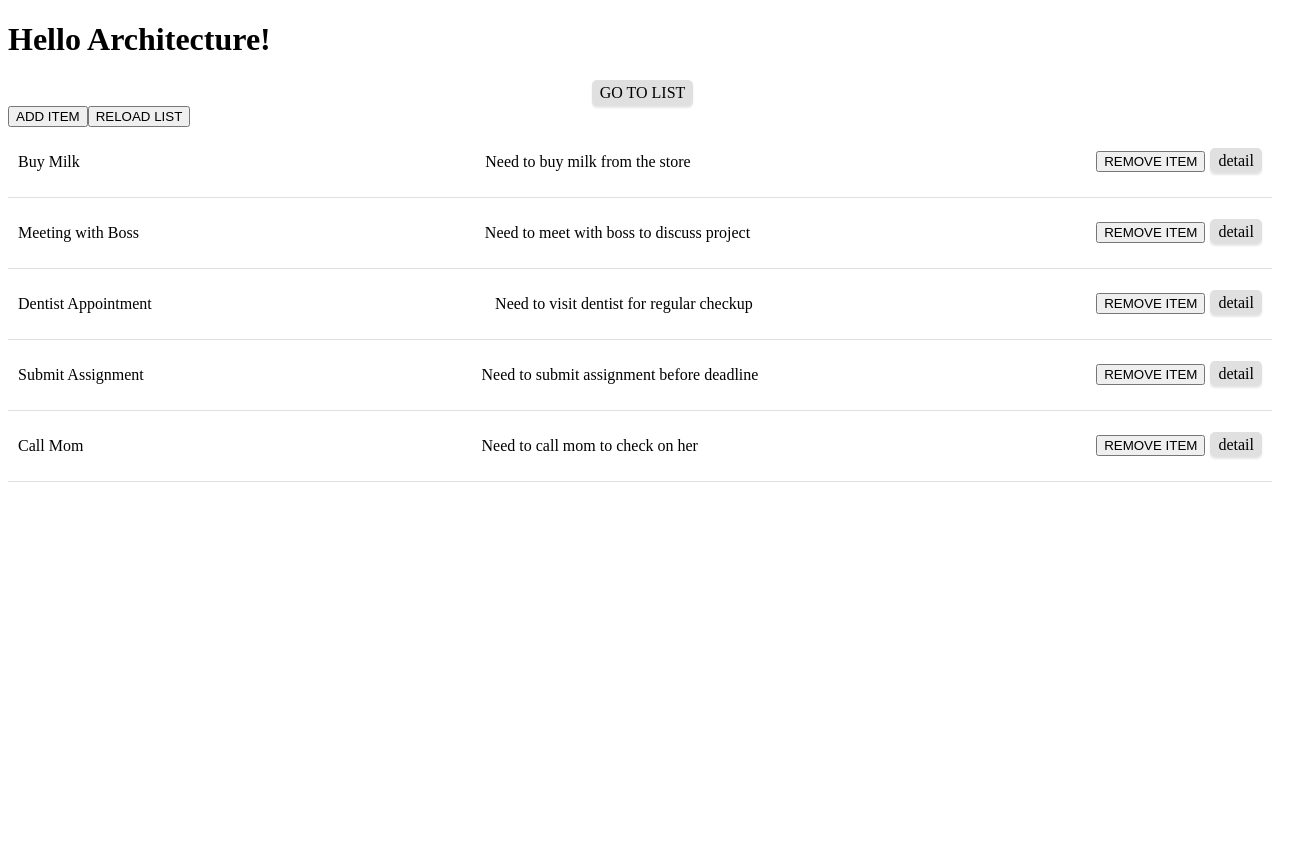
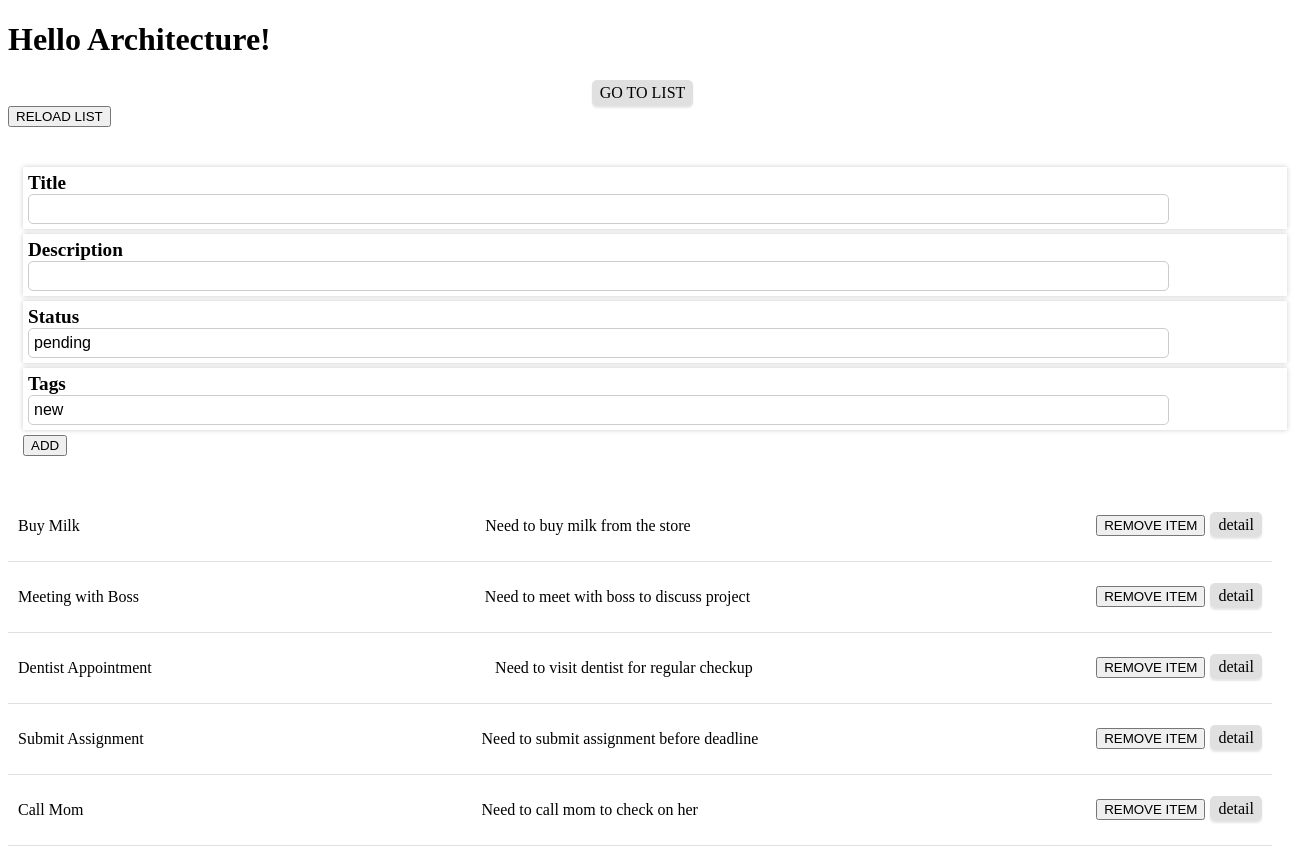
Before and after one commit to omGazz/exhagonal-architecture-todo, an Angular app: page / in a window 1280 px wide. Shown: the whole page, 1302 px wide, since content can reach past the window. Before the commit the page ends 800 px from the top, so only its background shows below. Built offline with nearby package versions, Linux system fonts and the light colour scheme.

Commit message:
added simple form

```diff
--- a/src/domains/todo/domain/entities/todo.entity.ts
+++ b/src/domains/todo/domain/entities/todo.entity.ts
@@ -1,5 +1,8 @@
 
 export class ToDo {
+    /*
+    Here we should use value objects instead of primitive types.
+    */
     constructor(public id: number, public title: string, public description: string, public status: string, public tags: string[]) {
     }
 
--- a/src/domains/todo/presentational/pages/page-list/list-page.component.html
+++ b/src/domains/todo/presentational/pages/page-list/list-page.component.html
@@ -1,5 +1,5 @@
 <section class="list-page">
-  <button (click)="addItem()">ADD ITEM</button>
   <button (click)="refreshList()">RELOAD LIST</button>
+  <ui-form (addItemEvent)="addItem($event)"></ui-form>
   <ui-list [list]="list()" [isPending]="isPending()" (removeItemEvent)="deleteItem($event)"></ui-list>
 </section>
--- a/src/domains/todo/presentational/pages/page-list/list-page.component.ts
+++ b/src/domains/todo/presentational/pages/page-list/list-page.component.ts
@@ -8,11 +8,13 @@ import {
 import { UiListComponent } from '../../ui/ui-list/ui-list.component';
 import { ListToDoFacade } from 'src/domains/todo/presentational/pages/page-list/list-todo.facade';
 import { ToDo } from 'src/domains/todo/domain/entities/todo.entity';
+import { UiFormComponent } from '../../ui/ui-form/ui-form.component';
+import { todoDTO } from 'src/domains/todo/domain/types/to-do.model';
 
 @Component({
   selector: 'list-page',
   standalone: true,
-  imports: [CommonModule, UiListComponent],
+  imports: [CommonModule, UiListComponent, UiFormComponent],
   templateUrl: './list-page.component.html',
   styleUrls: ['./list-page.component.css'],
   changeDetection: ChangeDetectionStrategy.OnPush,
@@ -22,8 +24,9 @@ export class ListPageComponent {
   list = computed(() => this.facade.list());
   isPending = computed(() => this.facade.isPendingList());
 
-  addItem() {
-    const entity = new ToDo(100, 'New Item', 'New Item Description', 'New', []);
+  addItem(item: todoDTO) {
+    const id = Math.floor(Math.random() * 1000);
+    const entity = new ToDo(id, item.title, item.description, item.status, item.tags);
     this.facade.addItem(entity.toDto());
   }
   deleteItem(id: number) {
--- /dev/null
+++ b/src/domains/todo/presentational/ui/ui-form/ui-form.component.html
@@ -0,0 +1,20 @@
+<div class="ui-form">
+  <div class="ui-form__wrapper-input">
+    <label class="ui-form__label" for="title">Title</label>
+    <input class="ui-form__input" type="text" name="title" [formControl]="title" />
+  </div>
+  <div class="ui-form__wrapper-input">
+    <label class="ui-form__label" for="description">Description</label>
+    <input class="ui-form__input" type="text" name="description" [formControl]="description" />
+  </div>
+  <div class="ui-form__wrapper-input">
+    <label class="ui-form__label" for="status">Status</label>
+    <input class="ui-form__input" type="text" name="status" [formControl]="status" />
+  </div>
+  <div class="ui-form__wrapper-input">
+    <label class="ui-form__label" for="tags">Tags</label>
+    <input class="ui-form__input" type="text" name="tags" [formControl]="tags" />
+  </div>
+
+  <button (click)="addItem()">ADD</button>
+</div>
--- /dev/null
+++ b/src/domains/todo/presentational/ui/ui-form/ui-form.component.scss
@@ -0,0 +1,26 @@
+.ui-form{
+    margin-top: 20px;
+    margin-bottom: 20px;
+    width: 100%;
+    padding: 15px;
+
+    &__wrapper-input{
+        padding: 5px;
+        box-shadow: 0 0 5px 0 rgba(0,0,0,0.2);
+        margin: 5px 0;
+    }
+
+    &__label{
+        display: block;
+        font-size: 1.2em;
+        font-weight: bold;
+    }
+
+    &__input{
+        width: 90%;
+        padding: 5px;
+        font-size: 1em;
+        border-radius: 5px;
+        border: 1px solid #ccc;
+    }
+}
--- /dev/null
+++ b/src/domains/todo/presentational/ui/ui-form/ui-form.component.ts
@@ -0,0 +1,30 @@
+import { Component, EventEmitter, Output } from '@angular/core';
+import { FormControl, ReactiveFormsModule } from '@angular/forms';
+import { todoDTO } from 'src/domains/todo/domain/types/to-do.model';
+
+@Component({
+  selector: 'ui-form',
+  standalone: true,
+  imports: [ReactiveFormsModule],
+  templateUrl: './ui-form.component.html',
+  styleUrl: './ui-form.component.scss',
+})
+export class UiFormComponent {
+  @Output() addItemEvent = new EventEmitter<todoDTO>();
+
+  title = new FormControl('');
+  description = new FormControl('');
+  status = new FormControl('pending');
+  tags = new FormControl(['new']);
+
+  addItem() {
+    const item = {
+      title: this.title.value,
+      description: this.description.value,
+      status: this.status.value,
+      tags: this.tags.value,
+    } as todoDTO;
+
+    this.addItemEvent.emit(item);
+  }
+}
```
Also changed, not shown: src/domains/todo/application/services/list.service.ts (+9 -5 lines), 1 other file (tests, documents, lock files or other folders).
